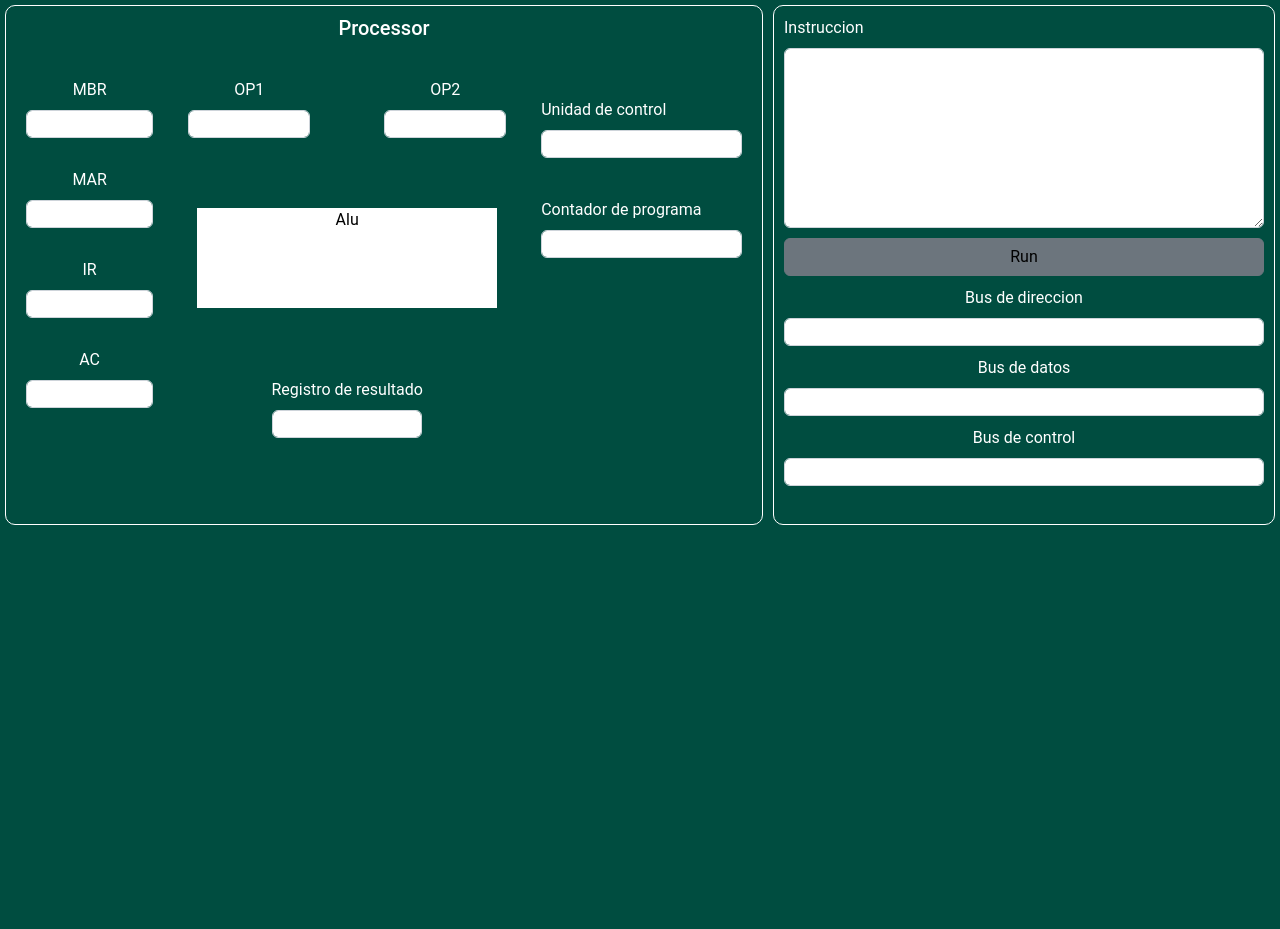
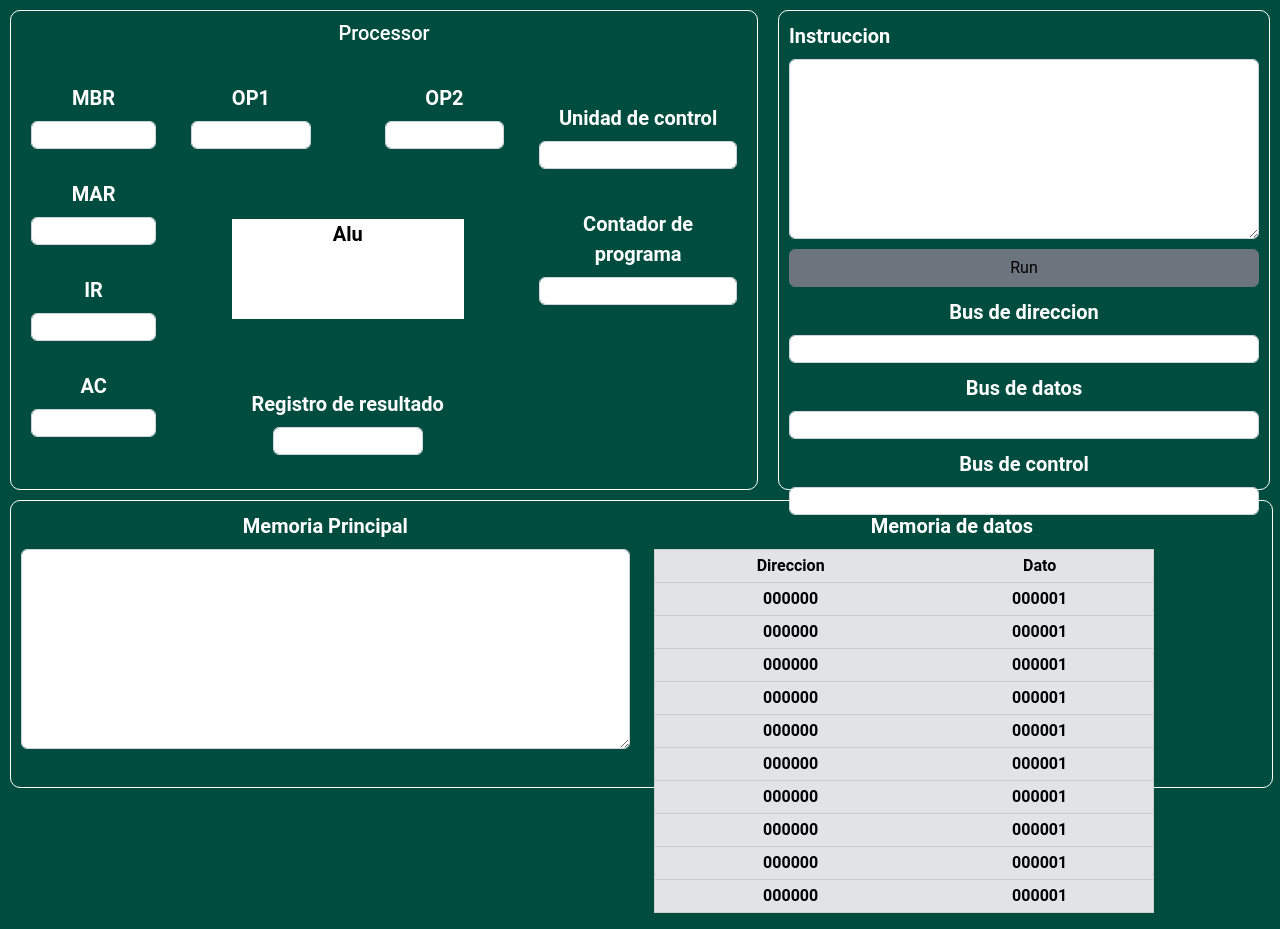
Before and after one commit to lorena1211/arquitecturaReact, a React (Vite) app in the folder src/renderer/: page / in a window 1280 px wide. Before the commit the page ends 800 px from the top, so only its background shows below. Built offline with nearby package versions, Linux system fonts and the light colour scheme.

Commit message:
Se acaba de crear el layout y los componenetes del simulador del procesador

```diff
--- a/src/renderer/index.html
+++ b/src/renderer/index.html
@@ -2,7 +2,7 @@
 <html>
   <head>
     <meta charset="UTF-8" />
-    <title>Electron</title>
+    <title>Procesador</title>
     <!-- https://developer.mozilla.org/en-US/docs/Web/HTTP/CSP -->
     <meta
       http-equiv="Content-Security-Policy"
--- a/src/renderer/src/components/Buses/Buses.jsx
+++ b/src/renderer/src/components/Buses/Buses.jsx
@@ -1,7 +1,7 @@
 import { Form } from 'react-bootstrap'
 import './Buses.css'
 
-export default function Buses() {
+export function Buses() {
   return (
     <div className="buses_container">
       <Form.Group className="bus_container">
--- /dev/null
+++ b/src/renderer/src/components/Memories/Memories.css
@@ -0,0 +1,21 @@
+.principal-memory {
+  height: 200px;
+}
+
+.principal-memory-container,
+.data-memory-container {
+  text-align: center;
+}
+.data-memory-container {
+  width: 98%;
+  height: auto;
+}
+.data-memory {
+  width: 500px;
+  height: 100%;
+  font-size: 16px;
+}
+
+.data-memory tbody {
+  height: 153px;
+}
--- /dev/null
+++ b/src/renderer/src/components/Memories/Memories.jsx
@@ -0,0 +1,70 @@
+import { Row, Col, Form, Table } from 'react-bootstrap'
+import './Memories.css'
+
+export function Memories() {
+  return (
+    <Row>
+      <Col>
+        <Form.Group className="principal-memory-container">
+          <Form.Label>Memoria Principal</Form.Label>
+          <Form.Control className="principal-memory" as="textarea" />
+        </Form.Group>
+      </Col>
+      <Col>
+        <Form.Group className="data-memory-container">
+          <Form.Label>Memoria de datos</Form.Label>
+          <Table className="data-memory" border="true" size="sm" variant="secondary">
+            <thead>
+              <tr>
+                <th>Direccion</th>
+                <th>Dato</th>
+              </tr>
+            </thead>
+            <tbody>
+              <tr>
+                <td>000000</td>
+                <td>000001</td>
+              </tr>
+              <tr>
+                <td>000000</td>
+                <td>000001</td>
+              </tr>
+              <tr>
+                <td>000000</td>
+                <td>000001</td>
+              </tr>
+              <tr>
+                <td>000000</td>
+                <td>000001</td>
+              </tr>
+              <tr>
+                <td>000000</td>
+                <td>000001</td>
+              </tr>
+              <tr>
+                <td>000000</td>
+                <td>000001</td>
+              </tr>
+              <tr>
+                <td>000000</td>
+                <td>000001</td>
+              </tr>
+              <tr>
+                <td>000000</td>
+                <td>000001</td>
+              </tr>
+              <tr>
+                <td>000000</td>
+                <td>000001</td>
+              </tr>
+              <tr>
+                <td>000000</td>
+                <td>000001</td>
+              </tr>
+            </tbody>
+          </Table>
+        </Form.Group>
+      </Col>
+    </Row>
+  )
+}
--- /dev/null
+++ b/src/renderer/src/components/Memories/index.jsx
@@ -0,0 +1 @@
+export * from './Memories'
--- a/src/renderer/src/components/Processor/Processor.css
+++ b/src/renderer/src/components/Processor/Processor.css
@@ -1,4 +1,7 @@
-h5 {
+h5,
+.memories,
+.alu,
+.control-unit-container {
   text-align: center;
 }
 .processor-container {
@@ -7,17 +10,12 @@ h5 {
   grid-template-columns: 20% 50% 30%;
 }
 
-.memories {
-  text-align: center;
-}
-
 .memory {
   margin: 30px 10px;
 }
 
 .alu {
   margin-top: 30px;
-  text-align: center;
 }
 
 .operating {
@@ -31,7 +29,7 @@ h5 {
 
 .alu-figure {
   margin: 70px 10px;
-  width: 300px;
+  width: 60%;
   height: 100px;
   background-color: white;
   color: #000;
--- a/src/renderer/src/components/index.jsx
+++ b/src/renderer/src/components/index.jsx
@@ -1,2 +1,3 @@
 export * from './Processor'
 export * from './Buses'
+export * from './Memories'
--- a/src/renderer/src/layout/LayoutProcessesor/LayoutProcessesor.jsx
+++ b/src/renderer/src/layout/LayoutProcessesor/LayoutProcessesor.jsx
@@ -1,7 +1,6 @@
-import { Processor } from '../../components'
+import { Buses, Memories, Processor } from '../../components'
 import { Form, Button } from 'react-bootstrap'
 import './LayoutProcessor.css'
-import Buses from '../../components/Buses/Buses'
 
 export function LayoutProcessesor() {
   return (
@@ -20,6 +19,9 @@ export function LayoutProcessesor() {
           </Button>
           <Buses />
         </div>
+        <div className="memories-container">
+          <Memories />
+        </div>
       </div>
     </div>
   )
--- a/src/renderer/src/layout/LayoutProcessesor/LayoutProcessor.css
+++ b/src/renderer/src/layout/LayoutProcessesor/LayoutProcessor.css
@@ -2,27 +2,36 @@
   position: absolute;
   top: 0;
   left: 0;
+  width: 100%;
   height: 100%;
-  width: 100%;
-  margin: 0;
   display: grid;
   grid-template-columns: 60% 40%;
+  grid-template-rows: 60% 40%;
+  font-size: 20px;
+  font-weight: bold;
 }
 
 .instruccions,
-.processor {
+.processor,
+.memories-container {
   border: 1px solid white;
   border-radius: 10px;
-  margin: 5px;
+  margin: 10px;
   padding: 10px;
 }
 
 .instruccions {
-  height: 520px;
+  height: 100%;
 }
 
 .processor {
-  height: 520px;
+  height: 100%;
+}
+
+.memories-container {
+  margin: 20px 10px;
+  height: 90%;
+  width: 98.7vw;
 }
 
 .instruccions-area {
```
